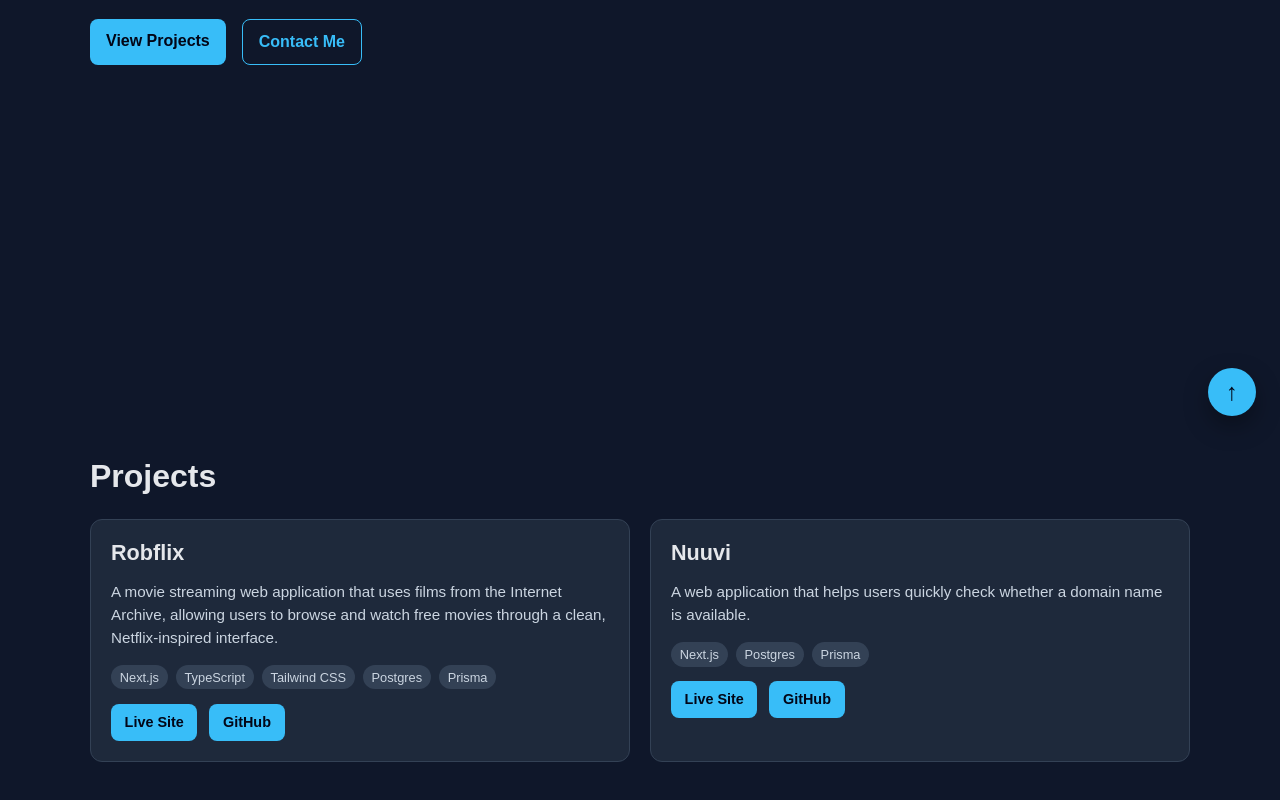
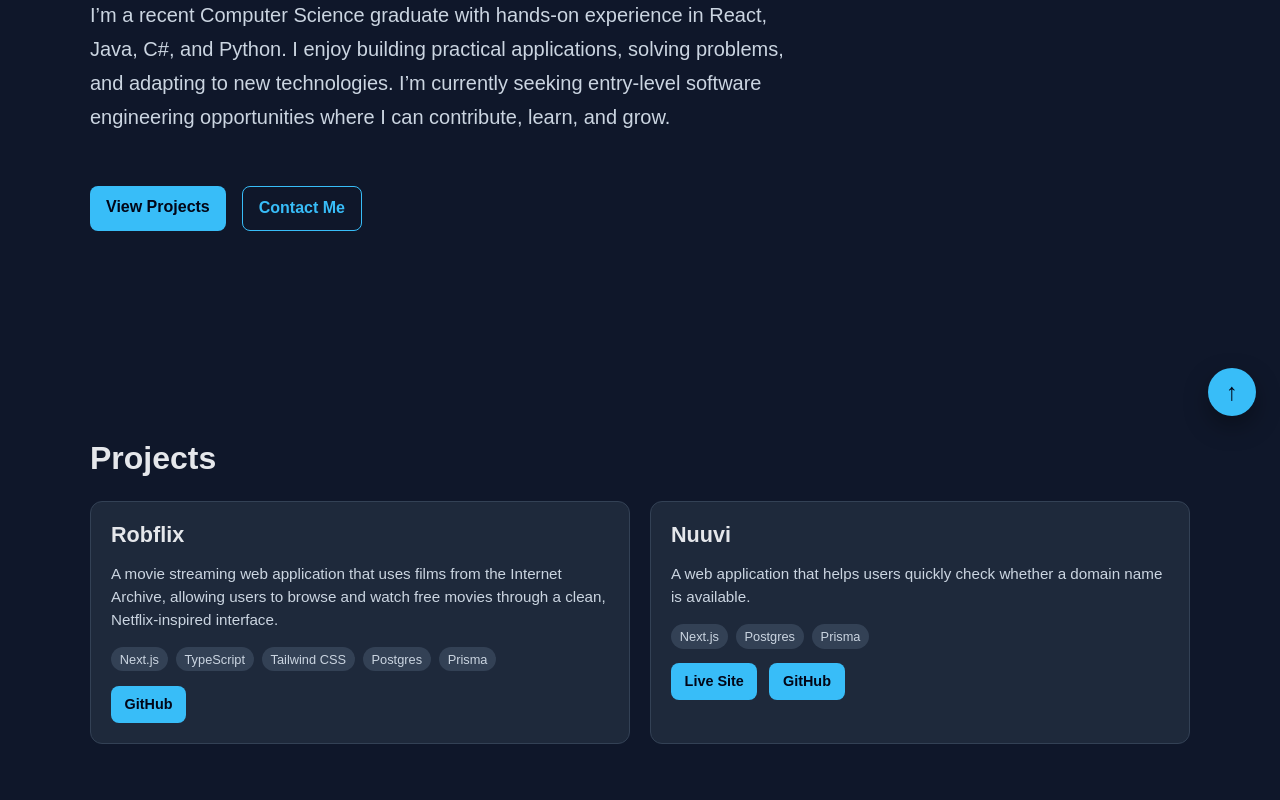
Before and after one commit to robbieevans1/My-Portfolio, a React app: page / in a window 1280 px wide. Shown: the part 360-1160 px from the top of the page. Built offline with nearby package versions, Linux system fonts and the light colour scheme; the HTML template or start-up script is replaced by a standard one.

Commit message:
changed project to conditially render live site button if link is provided, updated hero section to stop navbar from covering eyebrow section

```diff
--- a/src/components/Hero.tsx
+++ b/src/components/Hero.tsx
@@ -1,6 +1,6 @@
 const Hero = () => {
 	return (
-		<section className="hero" id="home">
+		<section className="section hero" id="home">
 			<p className="eyebrow">Hi, I'm Robert Evans</p>
 			<h1>Software Engineer</h1>
 			<p className="hero-text">
--- a/src/components/Projects.tsx
+++ b/src/components/Projects.tsx
@@ -2,7 +2,7 @@ type Project = {
 	title: string;
 	description: string;
 	tech: string[];
-	link: string;
+	link?: string;
 	github: string;
 };
 
@@ -12,7 +12,6 @@ const projects: Project[] = [
 		description:
 			"A movie streaming web application that uses films from the Internet Archive, allowing users to browse and watch free movies through a clean, Netflix-inspired interface.",
 		tech: ["Next.js", "TypeScript", "Tailwind CSS", "Postgres", "Prisma"],
-		link: "#",
 		github: "https://github.com/robbieevans1/robflix",
 	},
 	{
@@ -43,9 +42,15 @@ const Projects = () => {
 						</div>
 
 						<div className="project-links">
-							<a href={project.link} target="_blank" rel="noopener noreferrer">
-								Live Site
-							</a>
+							{project.link && (
+								<a
+									href={project.link}
+									target="_blank"
+									rel="noopener noreferrer"
+								>
+									Live Site
+								</a>
+							)}
 
 							<a
 								href={project.github}
```
Also changed, not shown: src/App.tsx (indentation only).
